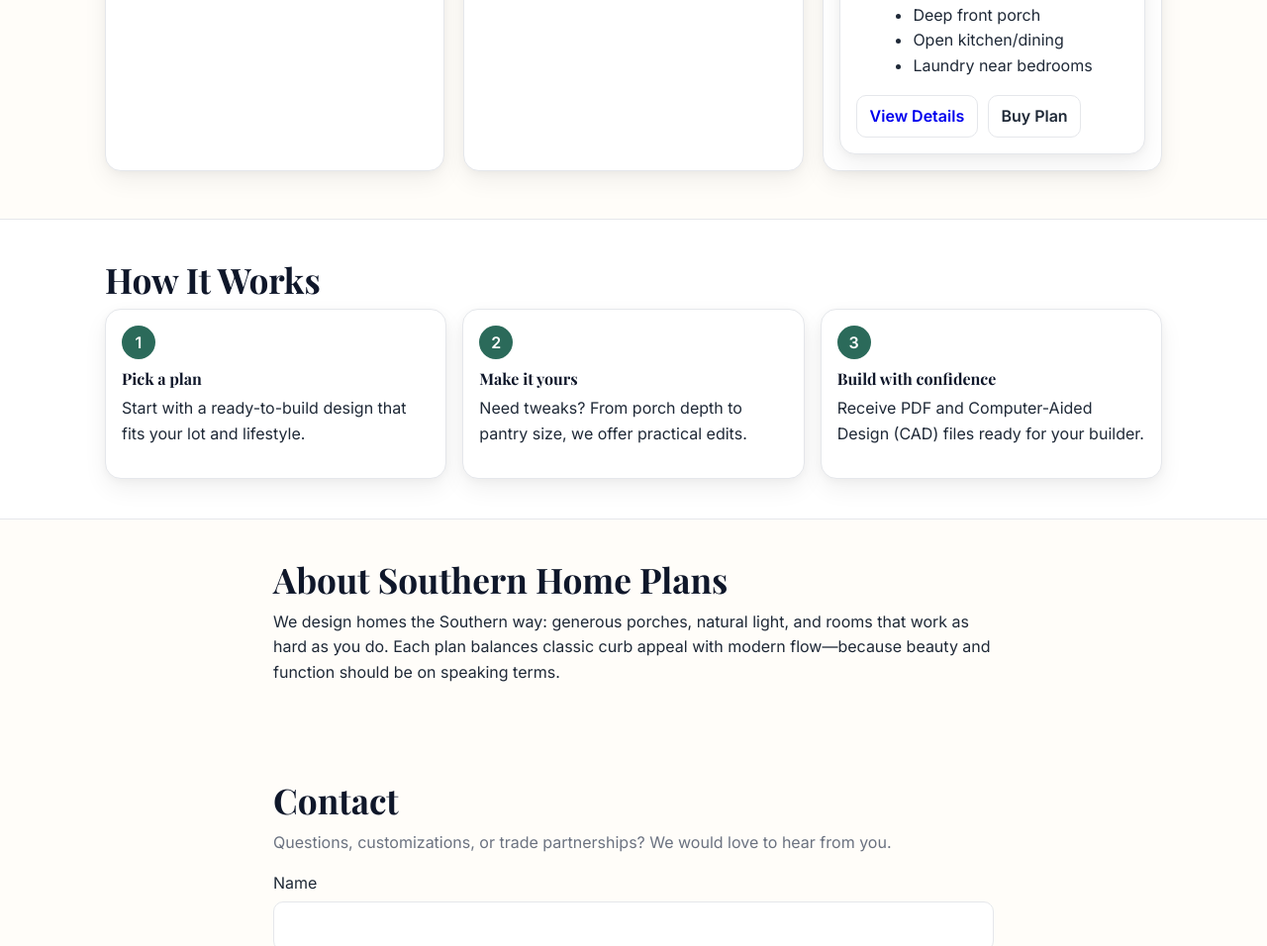
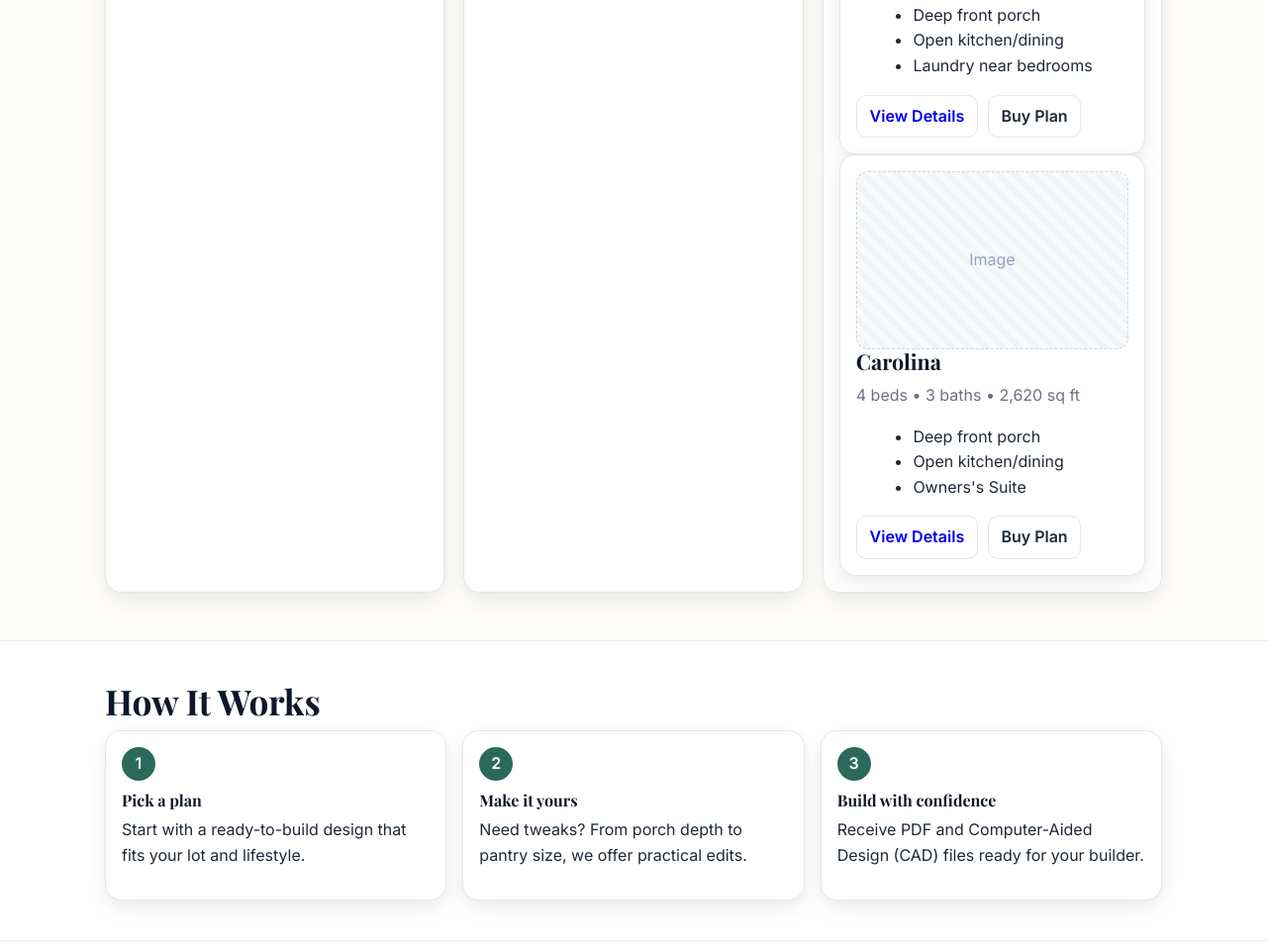
Before and after one commit to SHPCola/southernhomeplans, a plain HTML site: page index.html in a window 1280 px wide. Shown: the part 1483-2439 px from the top of the page at 99% size. Drawn offline with nearby package versions, Linux system fonts and the light colour scheme.

Commit message:
Update index.html

```diff
--- a/index.html
+++ b/index.html
@@ -115,6 +115,22 @@
             <a class="btn small ghost" href="#">Buy Plan</a>
           </div>
         </article>
+
+        <article class="plan">
+          <div class="thumb placeholder"><span>Image</span></div>
+          <h3>Carolina</h3>
+          <p class="muted">4 beds • 3 baths • 2,620 sq ft</p>
+          <ul class="bullets">
+            <li>Deep front porch</li>
+            <li>Open kitchen/dining</li>
+            <li>Owners's Suite</li>
+          </ul>
+          <div class="plan-actions">
+            <a class="btn small" href="#">View Details</a>
+            <a class="btn small ghost" href="#">Buy Plan</a>
+          </div>
+        </article>
+
         </article>
       </div>
     </div>
```
